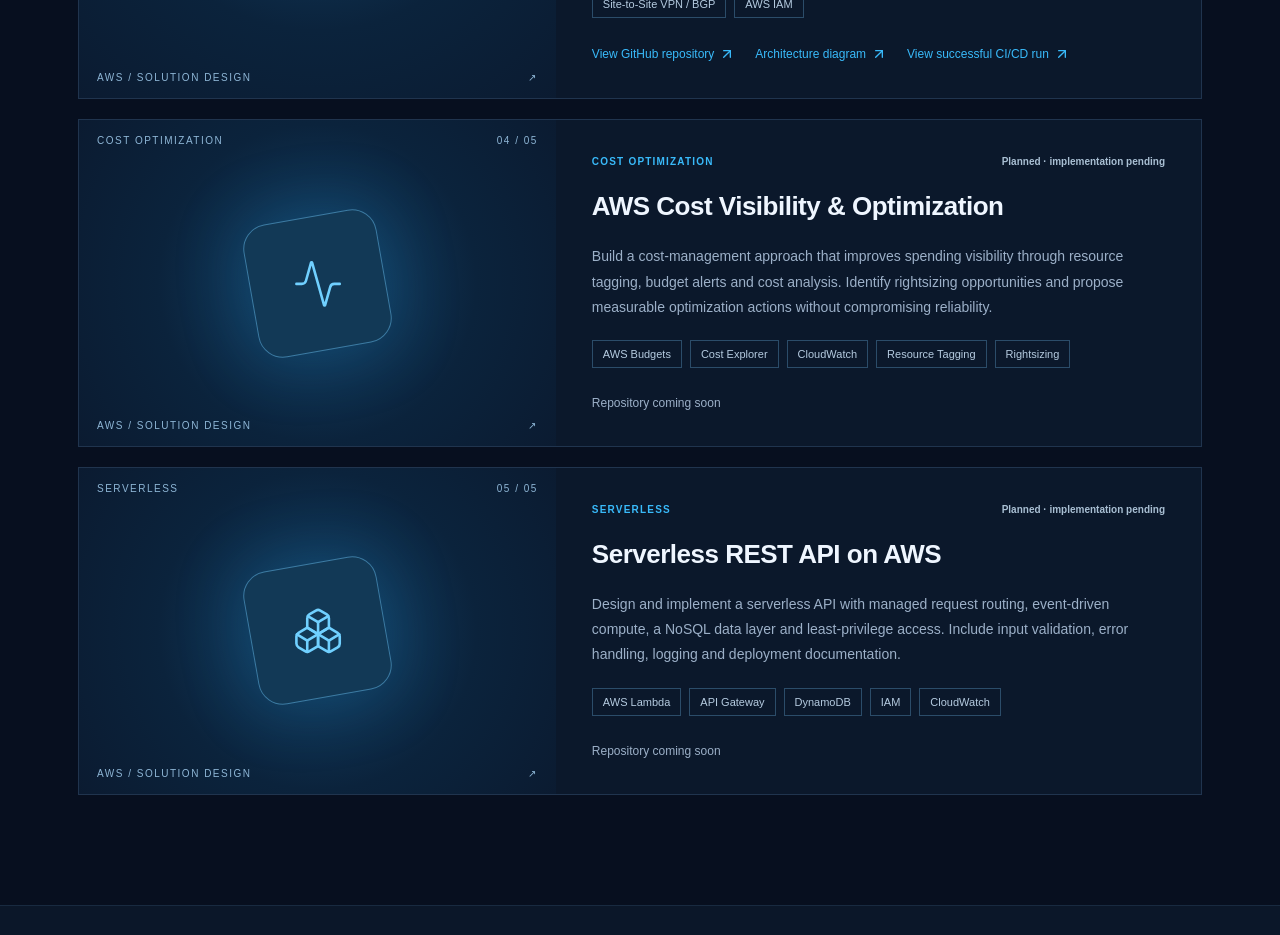
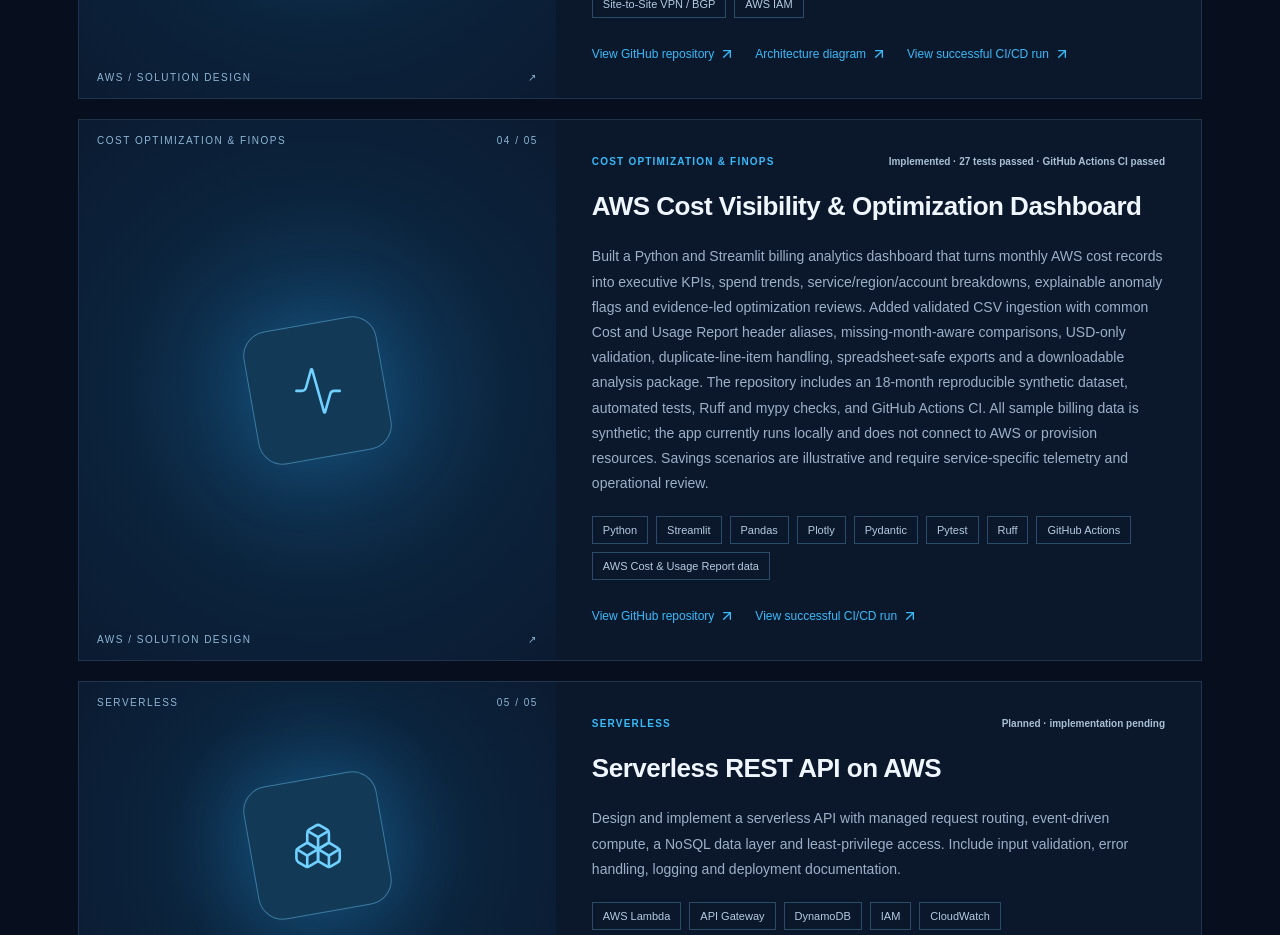
Before and after one commit to fhyxx/pelumi-cloud-portfolio, a Next.js app: page / in a window 1280 px wide. Shown: the part 4800-5735 px from the top of the page. Built offline with nearby package versions, Linux system fonts and the light colour scheme.

Commit message:
feat: showcase AWS cost optimization dashboard

```diff
--- a/app/page.tsx
+++ b/app/page.tsx
@@ -81,22 +81,26 @@ const projects = [
   },
   {
     number: '04',
-    name: 'AWS Cost Visibility & Optimization',
-    type: 'COST OPTIMIZATION',
-    status: 'Planned · implementation pending',
+    name: 'AWS Cost Visibility & Optimization Dashboard',
+    type: 'COST OPTIMIZATION & FINOPS',
+    status: 'Implemented · 27 tests passed · GitHub Actions CI passed',
     description:
-      'Build a cost-management approach that improves spending visibility through resource tagging, budget alerts and cost analysis. Identify rightsizing opportunities and propose measurable optimization actions without compromising reliability.',
+      'Built a Python and Streamlit billing analytics dashboard that turns monthly AWS cost records into executive KPIs, spend trends, service/region/account breakdowns, explainable anomaly flags and evidence-led optimization reviews. Added validated CSV ingestion with common Cost and Usage Report header aliases, missing-month-aware comparisons, USD-only validation, duplicate-line-item handling, spreadsheet-safe exports and a downloadable analysis package. The repository includes an 18-month reproducible synthetic dataset, automated tests, Ruff and mypy checks, and GitHub Actions CI. All sample billing data is synthetic; the app currently runs locally and does not connect to AWS or provision resources. Savings scenarios are illustrative and require service-specific telemetry and operational review.',
     stack: [
-      'AWS Budgets',
-      'Cost Explorer',
-      'CloudWatch',
-      'Resource Tagging',
-      'Rightsizing',
+      'Python',
+      'Streamlit',
+      'Pandas',
+      'Plotly',
+      'Pydantic',
+      'Pytest',
+      'Ruff',
+      'GitHub Actions',
+      'AWS Cost & Usage Report data',
     ],
     icon: Activity,
-    repo: '',
+    repo: 'https://github.com/fhyxx/aws-cost-optimization-dashboard',
     diagram: '',
-    workflow: '',
+    workflow: 'https://github.com/fhyxx/aws-cost-optimization-dashboard/actions/runs/42699113181',
   },
   {
     number: '05',
```
